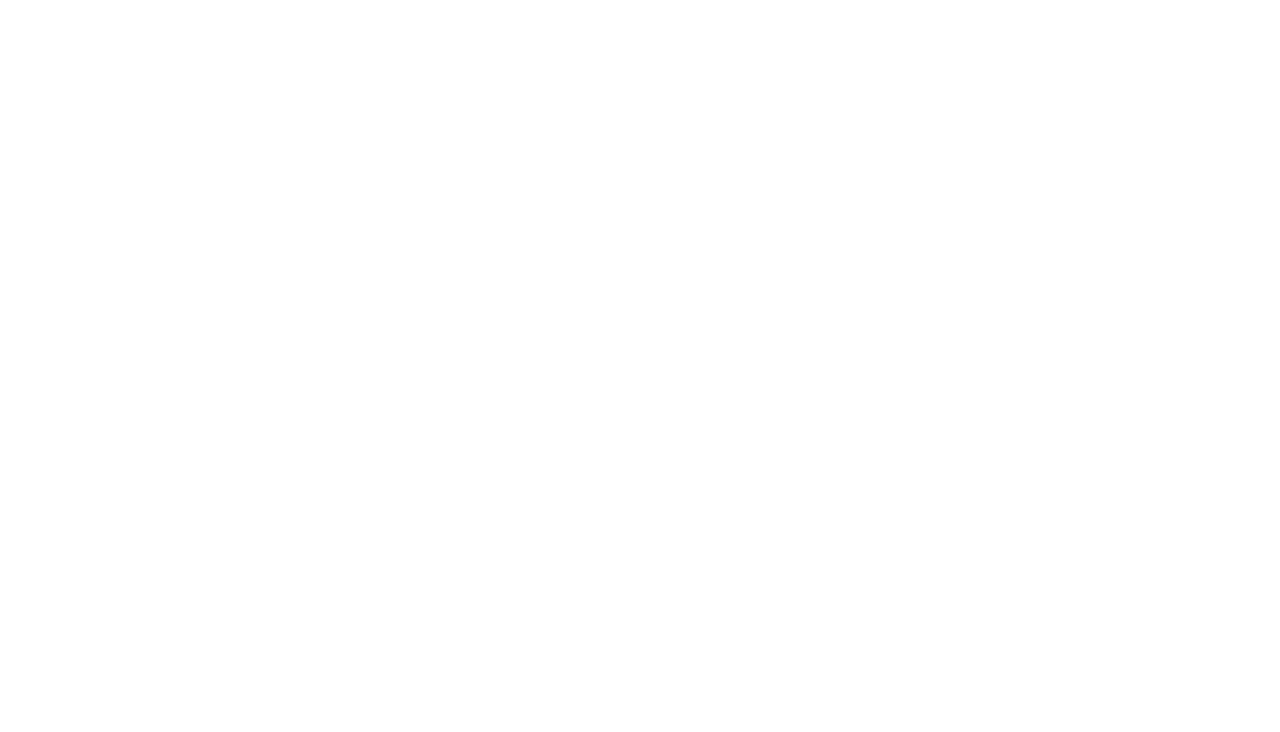
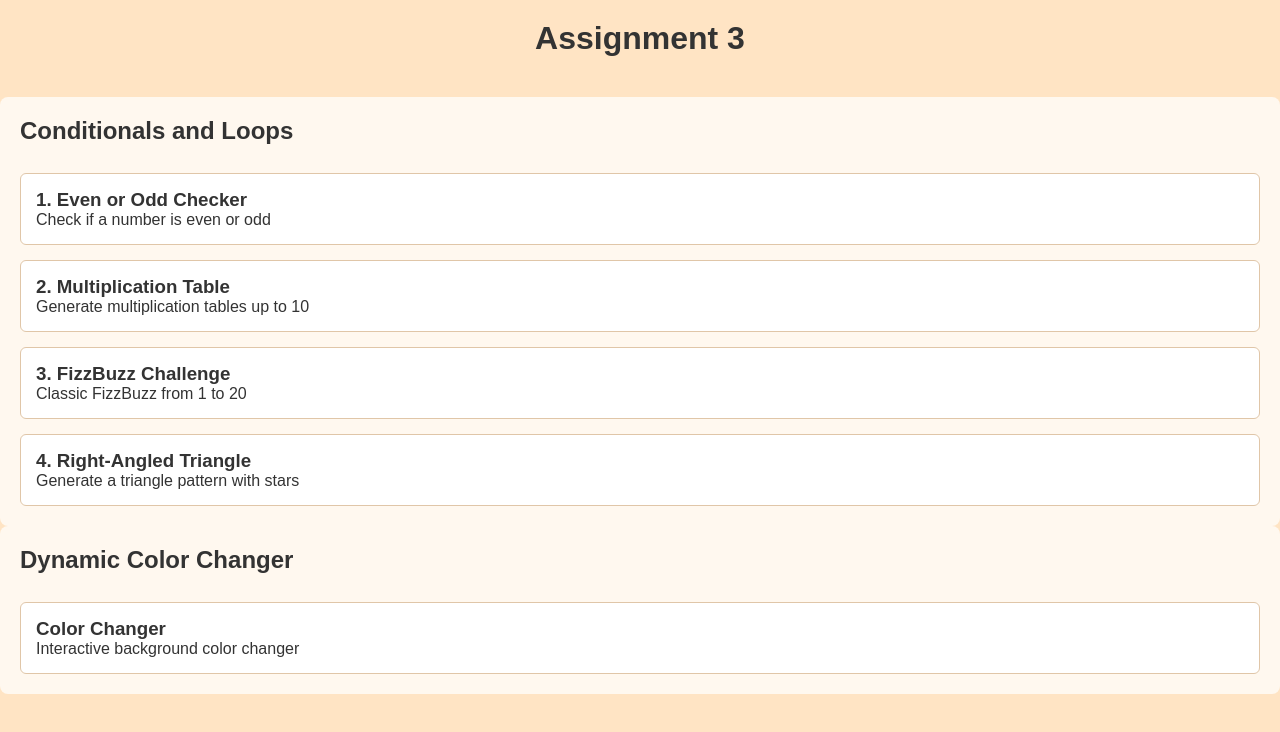
Before and after one commit to Uami-11/Web-Development-Assignments, a plain HTML site: page assignment-3/index.html in a window 1280 px wide. Drawn offline with Linux system fonts and the light colour scheme.

Commit message:
Added a homepage for the different assignments

```diff
--- a/assignment-3/index.html
+++ b/assignment-3/index.html
@@ -0,0 +1,53 @@
+<!DOCTYPE html>
+<html lang="en">
+<head>
+    <meta charset="UTF-8">
+    <meta name="viewport" content="width=device-width, initial-scale=1.0">
+    <title>Assignment 3 - Home</title>
+    <link rel="stylesheet" href="styles.css">
+</head>
+<body>
+    <div>
+        <h1 class="main-title">Assignment 3</h1>
+
+        <div>
+            <!-- Left Half: Conditionals and Loops -->
+            <div class="section">
+                <h2 class="section-title">Conditionals and Loops</h2>
+                <div class="links-container">
+                    <a href="conditionals-and-loops/even-odd.html" class="link-card">
+                        <h3>1. Even or Odd Checker</h3>
+                        <p>Check if a number is even or odd</p>
+                    </a>
+
+                    <a href="conditionals-and-loops/multiplication-table.html" class="link-card">
+                        <h3>2. Multiplication Table</h3>
+                        <p>Generate multiplication tables up to 10</p>
+                    </a>
+
+                    <a href="conditionals-and-loops/fizzbuzz.html" class="link-card">
+                        <h3>3. FizzBuzz Challenge</h3>
+                        <p>Classic FizzBuzz from 1 to 20</p>
+                    </a>
+
+                    <a href="conditionals-and-loops/triangle.html" class="link-card">
+                        <h3>4. Right-Angled Triangle</h3>
+                        <p>Generate a triangle pattern with stars</p>
+                    </a>
+                </div>
+            </div>
+
+            <!-- Right Half: Dynamic Color Changer -->
+            <div class="section">
+                <h2 class="section-title">Dynamic Color Changer</h2>
+                <div class="links-container">
+                    <a href="dynamic-color-changer/index.html" class="link-card">
+                        <h3>Color Changer</h3>
+                        <p>Interactive background color changer</p>
+                    </a>
+                </div>
+            </div>
+        </div>
+    </div>
+</body>
+</html>
--- a/assignment-3/styles.css
+++ b/assignment-3/styles.css
@@ -1,5 +1,76 @@
 .title {
     display: flex;
-    align-items: center; /* vertically align image with text */
-    gap: 10px;           /* space between h1 and image */
+    align-items: center;
+    gap: 10px;
 }
+
+* {
+    box-sizing: border-box;
+    margin: 0;
+    padding: 0;
+    font-family: Arial, Helvetica, sans-serif;
+}
+
+body {
+    background-color: bisque;
+    color: #333;
+}
+
+/* Layout */
+.container {
+    max-width: 1100px;
+    margin: 0 auto;
+    padding: 40px 20px;
+}
+
+.main-title {
+    text-align: center;
+    margin-bottom: 40px;
+    margin-top: 20px;
+}
+
+.content-grid {
+    display: grid;
+    grid-template-columns: 1fr 1fr;
+    gap: 30px;
+}
+
+/* Sections */
+.section {
+    background-color: #fff8ef;
+    padding: 20px;
+    border-radius: 8px;
+}
+
+.section-title {
+    margin-bottom: 20px;
+    padding-bottom: 8px;
+}
+
+/* Links */
+.links-container {
+    display: flex;
+    flex-direction: column;
+    gap: 15px;
+}
+
+.link-card {
+    display: block;
+    text-decoration: none;
+    color: inherit;
+    background-color: white;
+    padding: 15px;
+    border-radius: 6px;
+    border: 1px solid #e0c6a8;
+}
+
+.link-card:hover{
+    color: teal;
+}
+
+/* Responsive */
+@media (max-width: 768px) {
+    .content-grid {
+        grid-template-columns: 1fr;
+    }
+}
```
